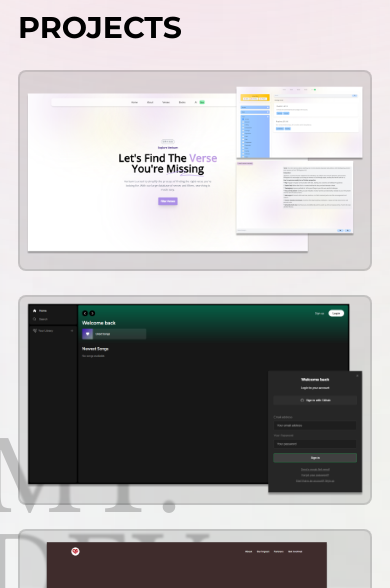
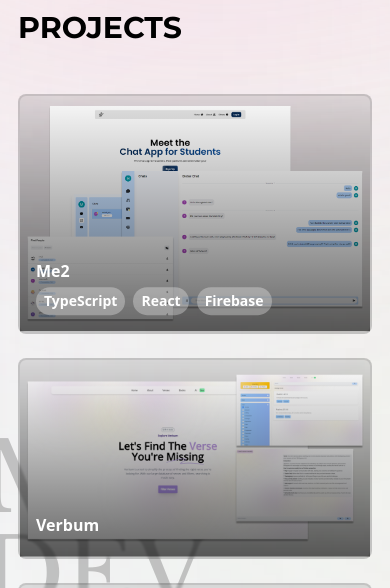
Before and after one commit to Not-Micah/ca_portfolio-, a Next.js app: page /projects in a window 390 px wide. Shown: the part 256-844 px from the top of the page. Built offline with nearby package versions, Linux system fonts and the light colour scheme.

Commit message:
projects progress (4)

```diff
--- a/app/components/ProjectModal.tsx
+++ b/app/components/ProjectModal.tsx
@@ -16,8 +16,9 @@ const ProjectModal = () => {
     <div
       className={twMerge(
         `w-[100vw] h-[100vh]
-        fixed left-1/2 top-1/2 transform -translate-x-1/2 -translate-y-1/2`,
-        isOpen ? "bg-black/25 z-10" : "pointer-events-none"
+        fixed left-1/2 top-1/2 transform -translate-x-1/2 -translate-y-1/2
+        z-10`,
+        isOpen ? "bg-black/25" : "pointer-events-none"
       )}
     >
       <div
--- a/app/projects/components/ProjectShowcase.tsx
+++ b/app/projects/components/ProjectShowcase.tsx
@@ -30,7 +30,8 @@ const Card: React.FC<CardProps> = ({ card }) => {
         className="
         w-full h-full
         bg-gradient-to-b from-[#00000000] to-[#00000000] group-hover:to-black/60
-        absolute left-1/2 top-1/2 transform -translate-x-1/2 -translate-y-1/2"
+        absolute left-1/2 top-1/2 transform -translate-x-1/2 -translate-y-1/2
+        max-lg:to-black/60"
       >
         <div
           className="
@@ -39,18 +40,18 @@ const Card: React.FC<CardProps> = ({ card }) => {
           p-4
           transform translate-y-[20px] opacity-0
           group-hover:translate-y-0 group-hover:opacity-100
-          transition-all duration-300"
+          transition-all duration-300
+          max-lg:translate-y-0 max-lg:opacity-100"
         >
           <h3
-            className="dynamic-text font-semibold text-white text-left
-          bg-black/50 p-1"
+            className="dynamic-text font-semibold text-white text-left"
           >
             {card.title}
           </h3>
 
           <p
-            className="dynamic-text text-white text-left
-          bg-black/50 p-1"
+            className="dynamic-text text-white/80 text-left
+            max-lg:hidden"
           >
             {card.description}
           </p>
@@ -97,14 +98,16 @@ const ProjectShowcase = () => {
         "
       >
         {/* Odd Projects */}
-        <div className="flex flex-col gap-y-6 lg:w-1/2">
+        <div className="flex flex-col gap-y-6 lg:w-1/2
+        max-lg:hidden">
           {oddProjects.map((project, index) => (
             <Card key={index} card={project} />
           ))}
         </div>
 
         {/* Even Projects */}
-        <div className="flex flex-col gap-y-6 lg:w-1/2">
+        <div className="flex flex-col gap-y-6 lg:w-1/2
+        max-lg:hidden">
           {evenProjects.map((project, index) => (
             <Card key={index} card={project} />
           ))}
```
